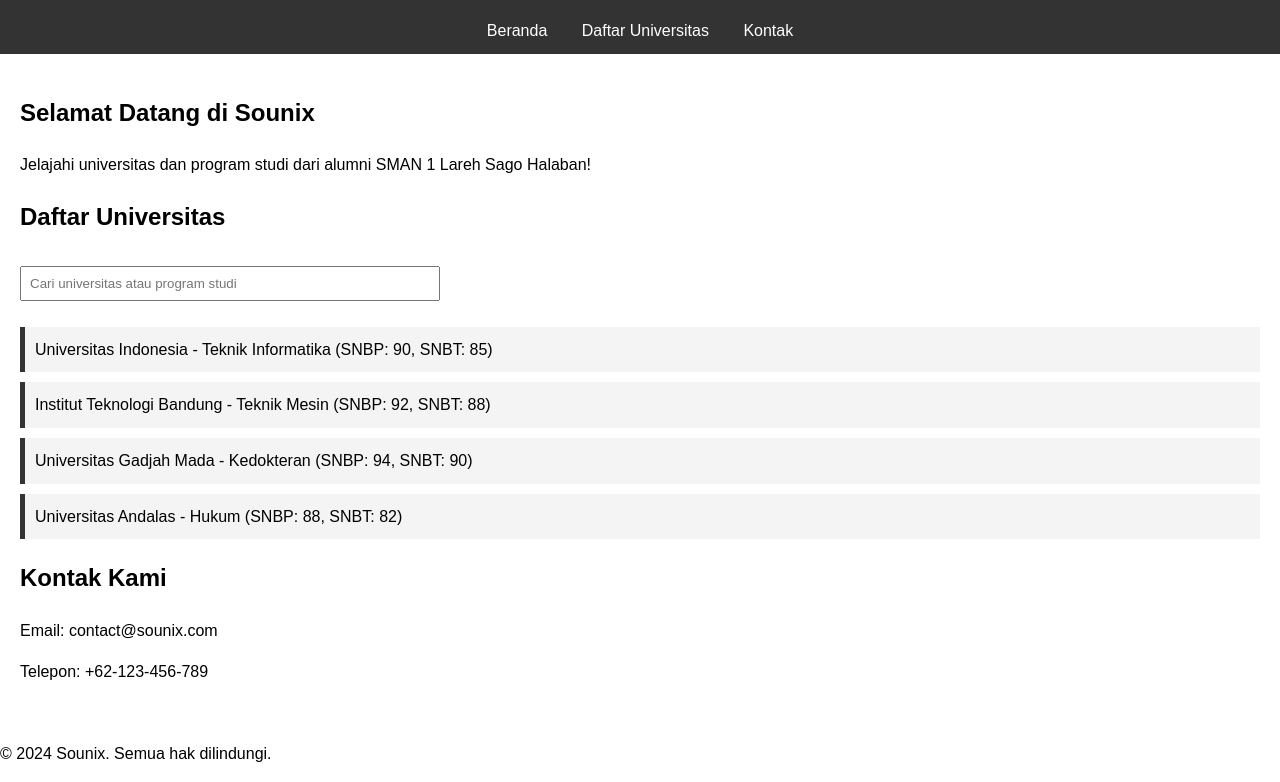
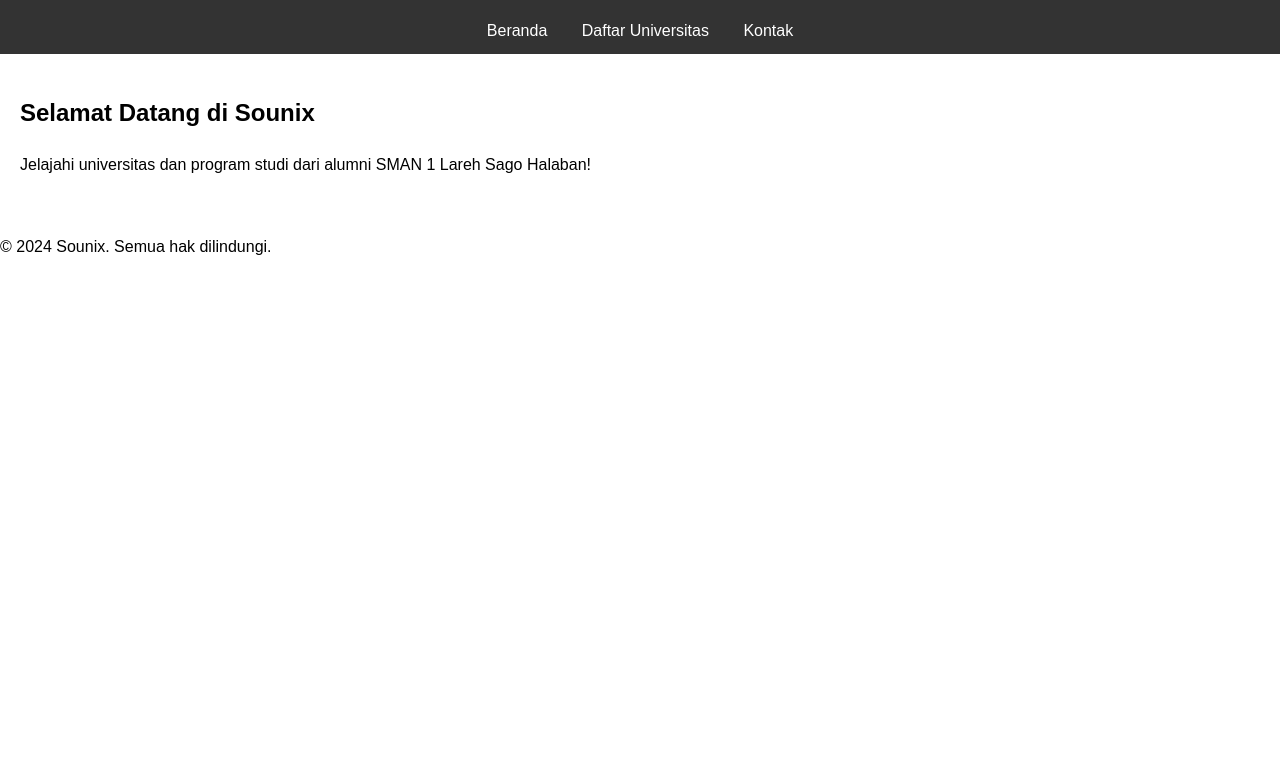
Before and after one commit to Sounix2025/sounix2025, a plain HTML site: page index.html in a window 1280 px wide. Shown: the part 86-868 px from the top of the page. After the commit the page ends 800 px from the top, so only its background shows below. Drawn offline with Linux system fonts and the light colour scheme.

Commit message:
index.html

```diff
--- a/index.html
+++ b/index.html
@@ -10,27 +10,15 @@
     <header>
         <h1>Sounix</h1>
         <nav>
-            <a href="#home">Beranda</a>
-            <a href="#universities">Daftar Universitas</a>
-            <a href="#contact">Kontak</a>
+            <a href="index.html">Beranda</a>
+            <a href="universities.html">Daftar Universitas</a>
+            <a href="contact.html">Kontak</a>
         </nav>
     </header>
-    <main id="home">
+    <main>
         <section>
             <h2>Selamat Datang di Sounix</h2>
             <p>Jelajahi universitas dan program studi dari alumni SMAN 1 Lareh Sago Halaban!</p>
-        </section>
-        <section id="universities">
-            <h2>Daftar Universitas</h2>
-            <input type="text" id="search" placeholder="Cari universitas atau program studi">
-            <ul id="university-list">
-                <!-- Data universitas akan muncul di sini -->
-            </ul>
-        </section>
-        <section id="contact">
-            <h2>Kontak Kami</h2>
-            <p>Email: contact@sounix.com</p>
-            <p>Telepon: +62-123-456-789</p>
         </section>
     </main>
     <footer>
```
